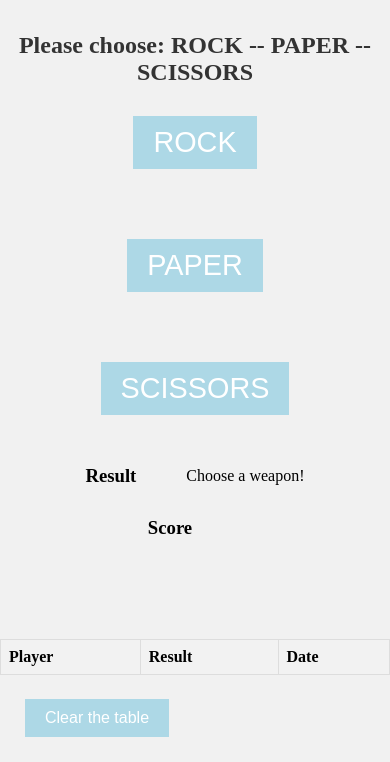
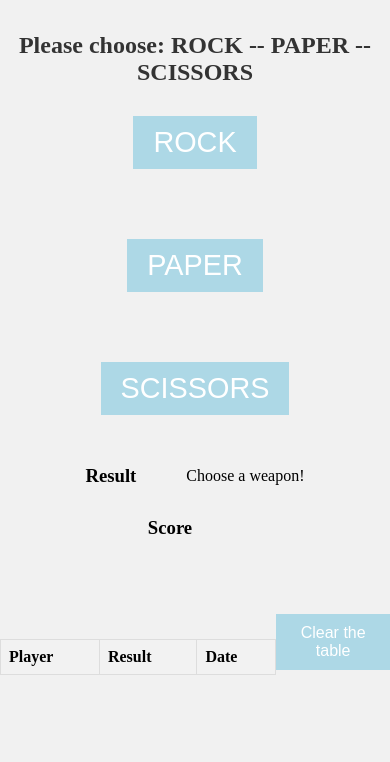
Before and after one commit to Mickallou/Rock-Paper-Scissors, a plain HTML site: page index.html in a window 390 px wide. Shown: the part 82-844 px from the top of the page. Drawn offline with Linux system fonts and the light colour scheme.

Commit message:
Add styling for #reste element

```diff
--- a/style.css
+++ b/style.css
@@ -142,4 +142,11 @@ tr:hover {
     footer {
         width: 100%;
     }
+
+    #reste {
+        position: relative;
+        bottom: 0;
+        left: 0;
+        margin-top: 20px;
+    }
 }
```
